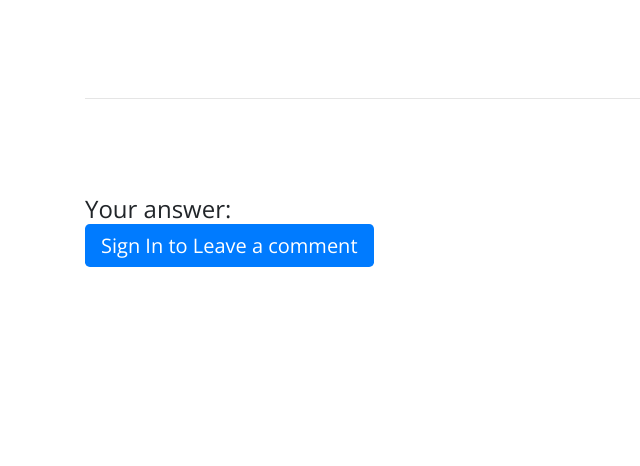
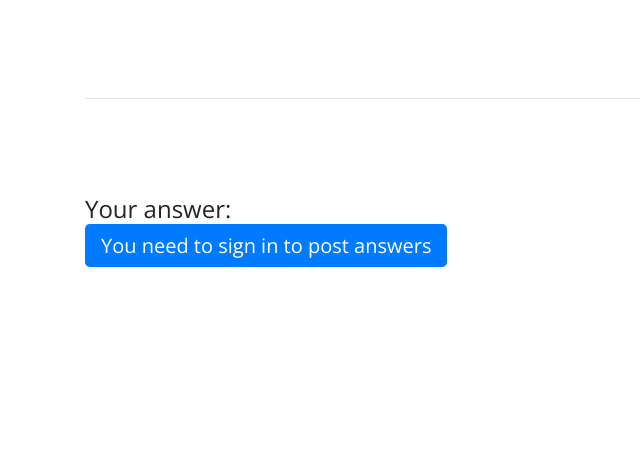
Before and after one commit to bogdandovgopol/advanced-web-f18-QA-Webiste, a PHP site: template templates/detail.twig in a window 1280 px wide. Shown: the part 248-714 px from the top of the page, without its empty margins (0-640 px from the left). Run offline with PHP 8.4, Linux system fonts and the light colour scheme; the template is opened without the code that fills it, so the values that code supplies are empty; some libraries are stand-ins or nearby versions.

Commit message:
updated frontend

```diff
--- a/templates/detail.twig
+++ b/templates/detail.twig
@@ -103,11 +103,11 @@
                     <div id="wmd-preview" class="wmd-panel wmd-preview"></div>
                 </div>
                 <div class="form-group">
-                    <button class="btn btn-outline-success" type="submit">Leave a comment</button>
+                    <button class="btn btn-outline-success" type="submit">Submit you answer</button>
                 </div>
             </form>
         {% else %}
-            <a href="signin.php" class="bnt btn-lg btn-primary">Sign In to Leave a comment</a>
+            <a href="signin.php" class="bnt btn-lg btn-primary">You need to sign in to post answers</a>
         {% endif %}
     </div>
 
```
